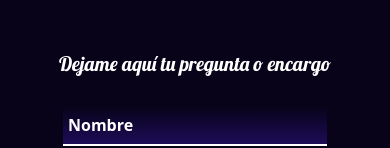
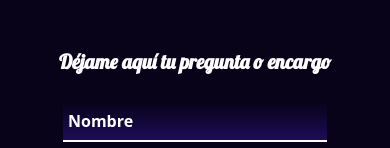
Before and after one commit to Cristian-Ser/PFSerron, a website: page pages/contacto.html in a window 390 px wide. Shown: the part 157-305 px from the top of the page. Drawn offline with nearby package versions, Linux system fonts and the light colour scheme.

Commit message:
cambio en la etiqueta de la afirmación previa al form de la página contacto

```diff
--- a/pages/contacto.html
+++ b/pages/contacto.html
@@ -74,7 +74,7 @@
 
             <!-- FORMULARIO -->
             <form class="ct-form areact2">
-                <h3>Dejame aquí tu pregunta o encargo</h3>
+                <p><span>Déjame aquí tu pregunta o encargo</span></p>
 
                 <div class="ct-form__nm">
                     <input type="text" name="nombre y apellido" placeholder="Nombre">
--- a/scss/layout/_contacto.scss
+++ b/scss/layout/_contacto.scss
@@ -40,7 +40,9 @@
         padding: 50px;
         gap: 20px;
 
-        h3 {
+        p {
+            font-size: 40px;
+            font-family: $fontL;
             padding-bottom: 50px;
         }
 
--- a/scss/layout/_mediaquery.scss
+++ b/scss/layout/_mediaquery.scss
@@ -247,7 +247,8 @@
     .grid__ct-page {
 
         /* SUBTÍTULO */
-        .ct-form h3 {
+        .ct-form p {
+            font-size: 35px;
             padding-bottom: 30px;
         }
 
@@ -412,6 +413,10 @@
         .ct-form {
             padding: 30px;
             gap: 18px;
+
+            p {
+                font-size: 30px;
+            }
 
             /* NOMBRE */
             &__nm {
@@ -646,7 +651,8 @@
         .ct-form {
             gap: 15px;
 
-            h3 {
+            p {
+                font-size: 25px;
                 padding-bottom: 15px;
             }
         }
@@ -838,7 +844,7 @@
     .grid__ct-page {
 
         /* SUBTÍTULO */
-        .ct-form h3 {
+        .ct-form p {
             text-align: center;
             font-size: 20px;
         }
```
Also changed, not shown: css/style.css, 1 other file.
